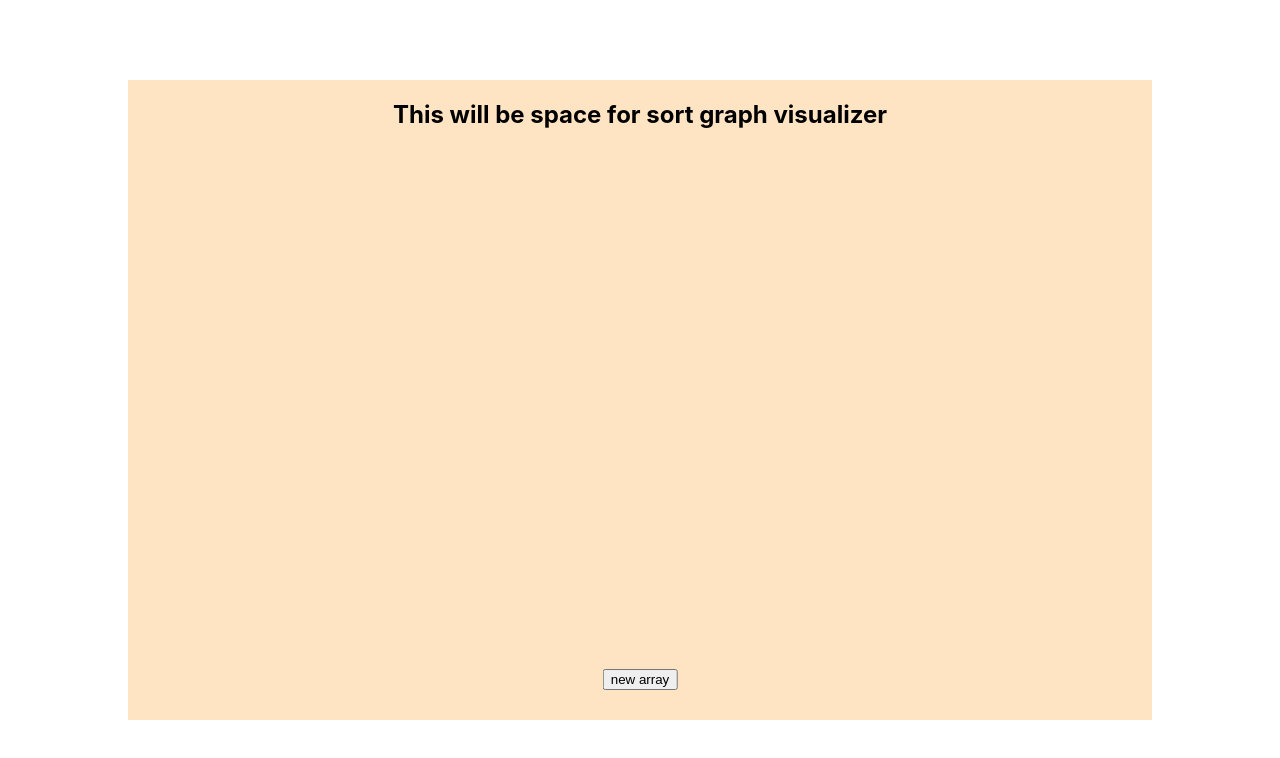
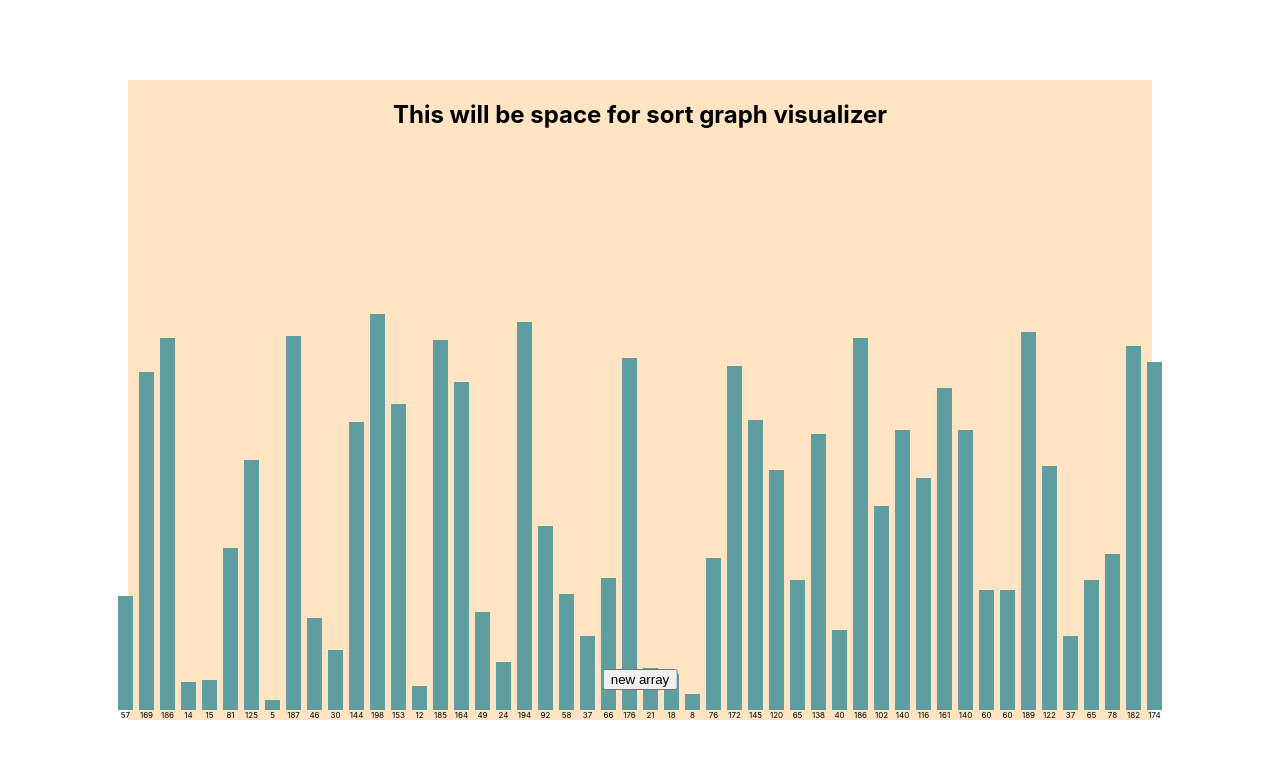
Before and after one commit to romanprotoliuk/Sort-Visualization, a React (Create React App) app: page / in a window 1280 px wide. Shown: the top 758 px of the page. Built offline with nearby package versions, Linux system fonts and the light colour scheme.

Commit message:
bars wrapper styling

```diff
--- a/src/SortGraph/SortGraph.css
+++ b/src/SortGraph/SortGraph.css
@@ -26,3 +26,33 @@
   left: 50%;
   transform: translate(-50%, -50%);
 }
+
+.bars-wrapper {
+  /* position: absolute; */
+  height: 600px;
+  display: flex;
+  justify-content: center;
+  align-items: flex-end;
+  /* height: 100%; */
+}
+
+.color-block {
+  width: 15px;
+  background-color: cadetblue;
+}
+
+.numbers {
+  font-size: 8px;
+  /* background-color: turquoise; */
+}
+
+p {
+  margin-block-end: 0em;
+  margin-block-start: 0em;
+}
+
+.wrapper-forall {
+  display: flex;
+  flex-direction: column;
+  margin: 0 3px;
+}
--- a/src/SortGraph/SortGraph.jsx
+++ b/src/SortGraph/SortGraph.jsx
@@ -6,25 +6,27 @@ const SortGraph = () => {
 
   const [arr, setArr] = useState([])
 
-  // useEffect((
-
-  // ), [arr])
-
+  useEffect(() => {
+    resetArray()
+  }, [])
 
   const resetArray = () => {
     const array = []
 
-    for (let i = 0; i< 100; i++) {
-      array.push(getRandomNumber(0, 100))
+    for (let i = 0; i< 50; i++) {
+      array.push(getRandomNumber(5, 200))
     }
     setArr(array)
   }
 
-  console.log(arr)
+
 
   const mappedArray = arr.map((num, i) => {
-    return <p>{num}</p>
+    // return <div className='wrapper-num'><p className='numbers' key={i} style={{ height: `${num * 2.5}px` }}>{num}</p><div className='bar'></div></div>
+    return <div className='wrapper-forall'><div className='color-block' style={{height: `${num * 2}px`}}></div><p className='numbers'>{num}</p></div>
   })
+
+    // <p>{num}<p/>
 
   return (
     <>
```
